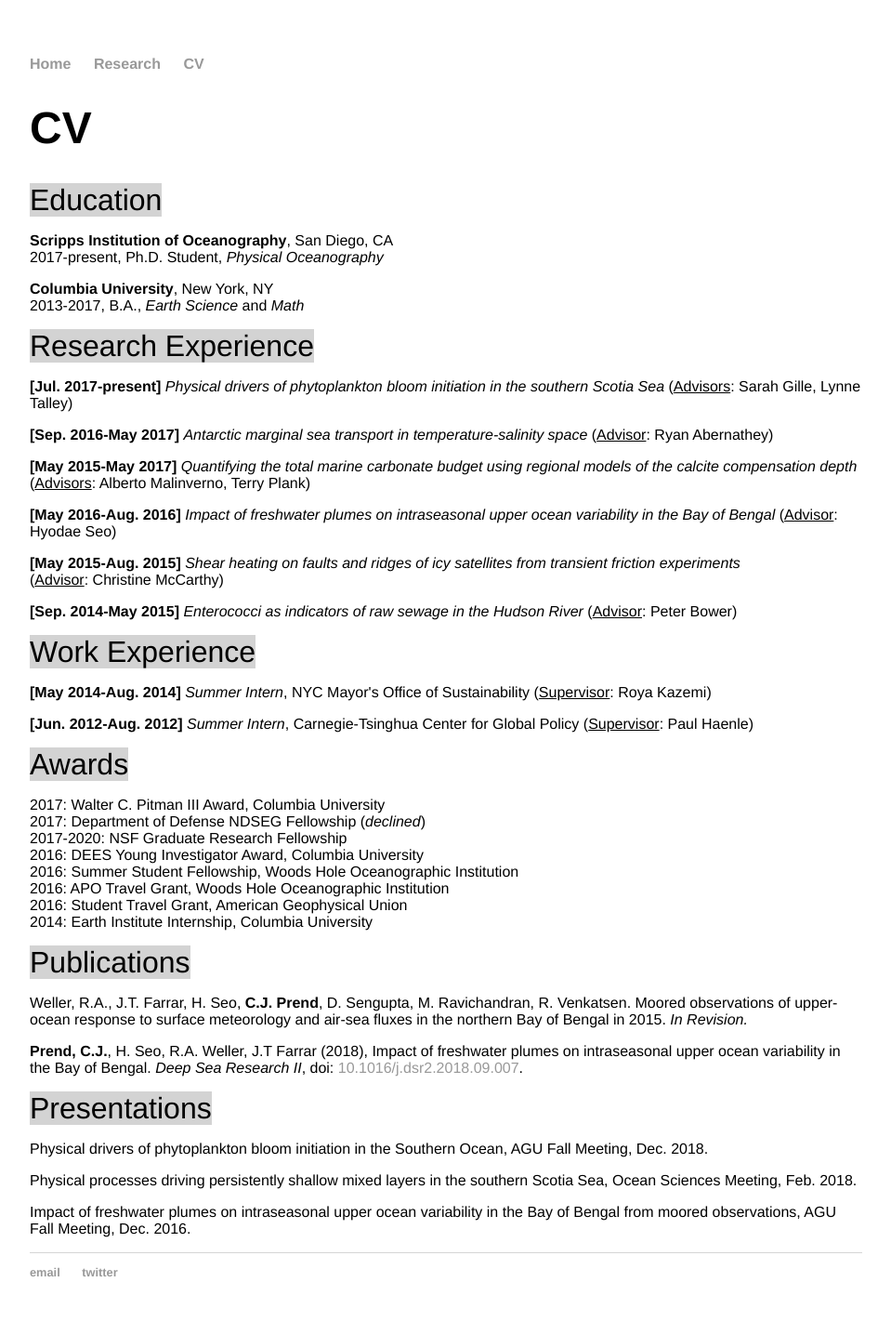
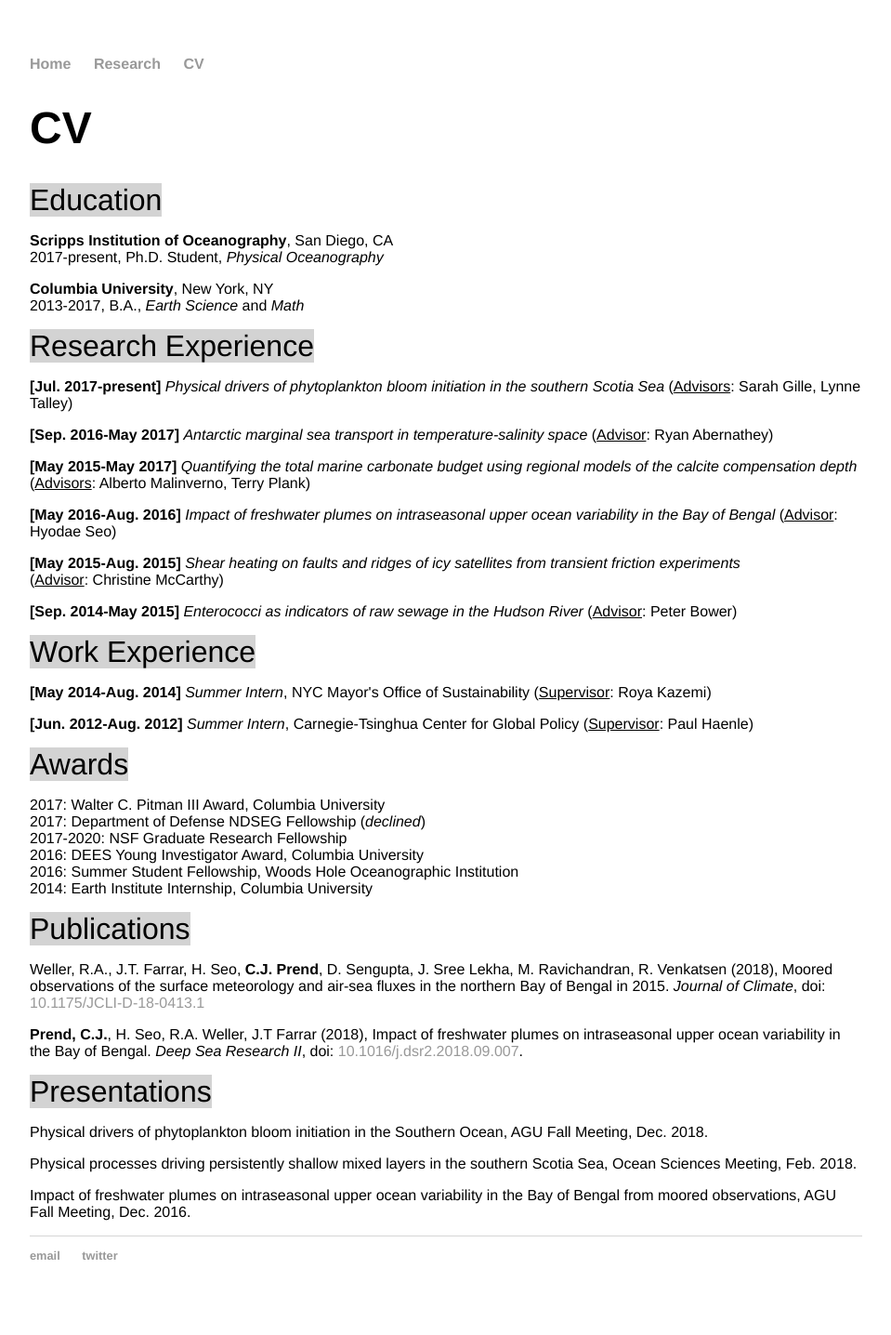
Before and after one commit to cprend/cprend.github.io, a Jekyll site: the page cv/index.html, which Jekyll copies as it is, in a window 1280 px wide. Shown: the whole page at 93% size, without its empty margins (160-1119 px from the left). Built offline with Jekyll 4.4.1, drawn with Linux system fonts in a browser that asks for light colours.

Commit message:
Update index.html

```diff
--- a/cv/index.html
+++ b/cv/index.html
@@ -41,12 +41,10 @@
 		2017-2020: NSF Graduate Research Fellowship<br/>
 		2016: DEES Young Investigator Award, Columbia University<br/>
 		2016: Summer Student Fellowship, Woods Hole Oceanographic Institution<br/>
-		2016: APO Travel Grant, Woods Hole Oceanographic Institution<br/>
-		2016: Student Travel Grant, American Geophysical Union<br/>
 		2014: Earth Institute Internship, Columbia University</p>
 		<p1>Publications</p1>
-		<p>Weller, R.A., J.T. Farrar, H. Seo, <b>C.J. Prend</b>, D. Sengupta, M. Ravichandran, R. Venkatsen. Moored observations of upper-ocean response
-		to surface meteorology and air-sea fluxes in the northern Bay of Bengal in 2015. <em>In Revision.</em></p>
+		<p>Weller, R.A., J.T. Farrar, H. Seo, <b>C.J. Prend</b>, D. Sengupta, J. Sree Lekha, M. Ravichandran, R. Venkatsen (2018), Moored observations of the surface meteorology
+		and air-sea fluxes in the northern Bay of Bengal in 2015. <em>Journal of Climate</em>, doi: <a href="https://journals.ametsoc.org/doi/abs/10.1175/JCLI-D-18-0413.1">10.1175/JCLI-D-18-0413.1</a></p>
 		<p><b>Prend, C.J.</b>, H. Seo, R.A. Weller, J.T Farrar (2018), Impact of freshwater plumes on intraseasonal
 		upper ocean variability in the Bay of Bengal. <em>Deep Sea Research II</em>, doi: <a href="https://www.sciencedirect.com/science/article/pii/S0967064517304010?via%3Dihub">10.1016/j.dsr2.2018.09.007</a>.</p>
 		<p1>Presentations</p1>
```
